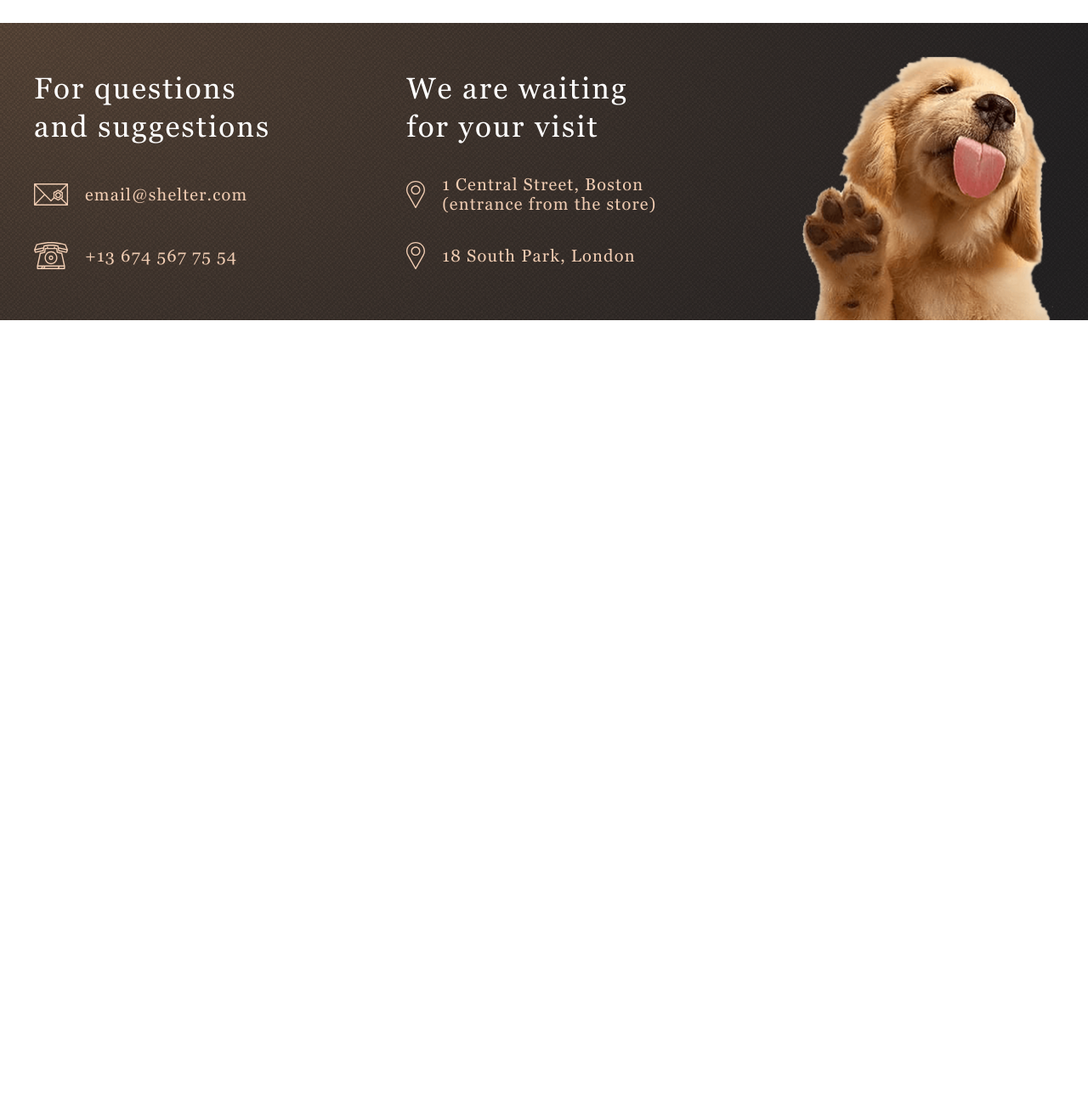
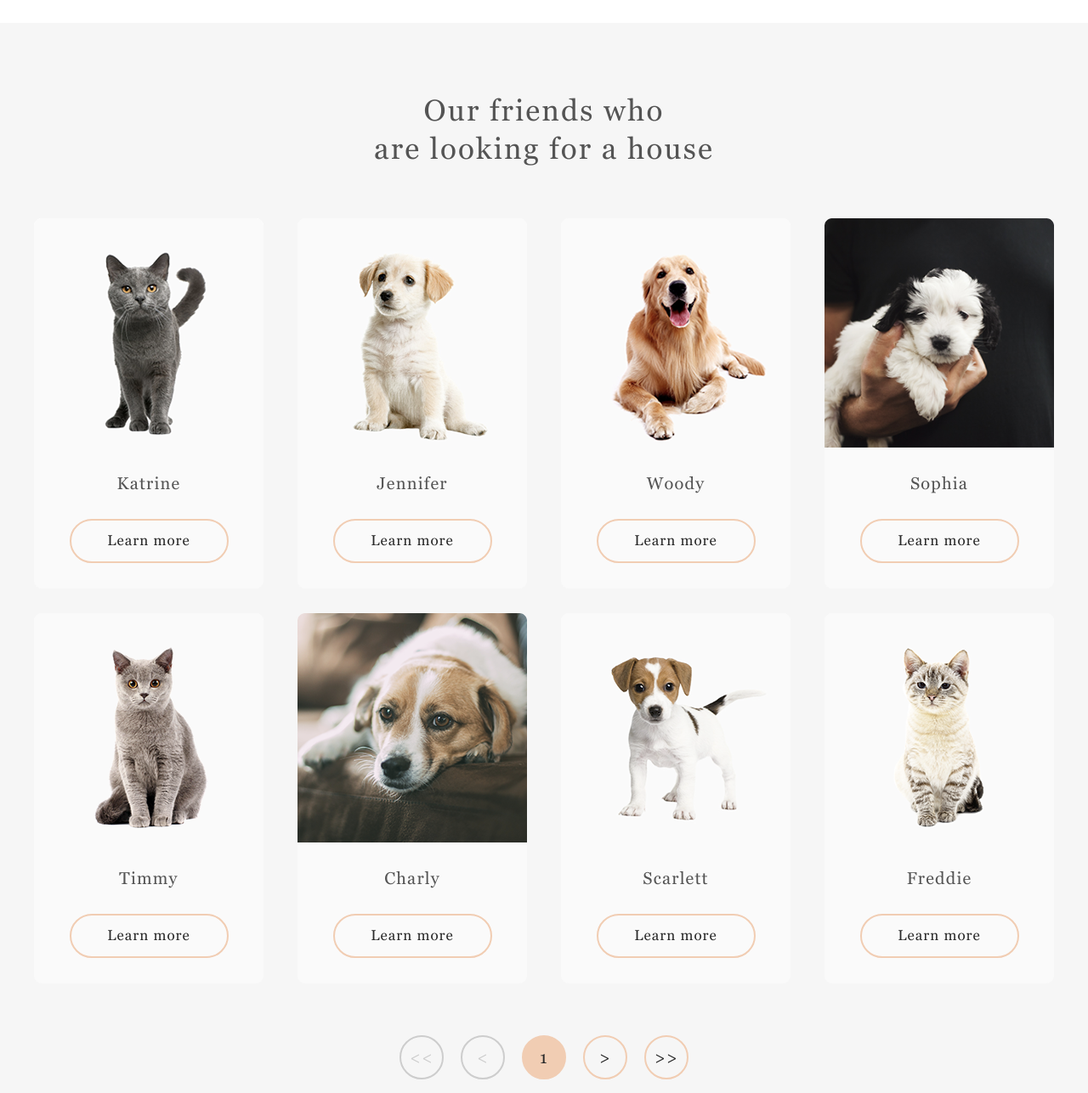
Before and after one commit to Alexander-M-rss/JSFE2022Q1, a plain HTML site: page shelter/pages/pets/index.html in a window 1280 px wide. Shown: the part 93-1380 px from the top of the page at 85% size. Before the commit the page ends 800 px from the top, so only its background shows below. Drawn offline with Linux system fonts and the light colour scheme.

Commit message:
feat: add pets section to pets page

```diff
--- a/shelter/pages/main/style.css
+++ b/shelter/pages/main/style.css
@@ -85,6 +85,7 @@ a {
 }
 
 .logo-title {
+  padding-top: 2px;
   font: var(--logo-title);
   letter-spacing: 0.06em;
   color: var(--color-primary);
@@ -98,8 +99,8 @@ a {
 
 .logo-subtitle {
   display: block;
-  margin-top: 10px;
-  margin-left: 4px;
+  padding-top: 8px;
+  padding-left: 4px;
   font: var(--logo-subtitle);
   letter-spacing: 0.1em;
   color: var(--color-light-xl);
@@ -110,6 +111,7 @@ a {
 }
 
 .nav-menu {
+  padding-bottom: 1px;
   display: flex;
   justify-content: space-between;
   gap: 35px;
@@ -141,7 +143,7 @@ a {
   background-origin: border-box;
 }
 .not-only .content {
-  padding-top: 163px;
+  padding-top: 165px;
 }
 
 h2 {
@@ -173,7 +175,7 @@ h3, h4, h5 {
 .not-only .content .section-text {
   /* width: 36vw; */
   width: 460px;
-  padding: 42px 0;
+  padding: 40px 0 42px 0;
   font: var(--paragraph-l);
   color: var(--color-dark-s);
 }
@@ -191,7 +193,7 @@ h3, h4, h5 {
   background-color: transparent;
   display: flex;
   align-items: center;
-  justify-content: : center;
+  justify-content: center;
   outline: none;
   cursor: pointer;
   width: max-content;
@@ -221,11 +223,6 @@ h3, h4, h5 {
   padding: 0;
 }
 
-.button-arrow svg {
-  display: block;
-  margin: 0 auto;
-}
-
 .slider .button-arrow:last-child {
   transform: rotate(180deg);
 }
@@ -251,19 +248,14 @@ h3, h4, h5 {
   gap: 25px;
 }
 
-/* .about .content .section-title {
-  letter-spacing: 0.06em;
-  color: var(--color-dark-l);
-} */
-
 .about .content .section-text {
   font: var(--paragraph-l);
   color: var(--color-dark-xl);
 }
 
-.pets {
+.our-friends {
   padding-top: 80px;
-  padding-bottom: 100px;
+  padding-bottom: 99px;
   display: flex;
   flex-direction: column;
   align-items: center;
@@ -272,11 +264,13 @@ h3, h4, h5 {
   background-color: var(--color-light-l);
 }
 
-.pets .section-title {
+.our-friends .section-title {
+  padding-top: 2px;
   text-align: center;
 }
 
 .slider {
+  margin-top: -2px;
   width: 100%;
   display: flex;
   justify-content: space-between;
@@ -288,7 +282,7 @@ h3, h4, h5 {
   gap: 90px;
 }
 
-.slider-item {
+.card {
   width: 100%;
   max-width: 270px;
   background-color: var(--color-light-s);
@@ -298,25 +292,25 @@ h3, h4, h5 {
   transition: all .3s ease;
 }
 
-.slider-item h4{
+.card h4{
   padding-top: 25px;
 }
 
-.slider-item .button {
+.card .button {
   margin: 30px auto;
 }
 
-.slider-item:hover {
+.card:hover {
   background-color: var(--color-light-xl);
   box-shadow: 0 2px 35px 14px rgba(13, 13, 13, 0.04);
 }
 
-.slider-item:hover .button {
+.card:hover .button {
   background-color: var(--color-primary-light);
   border-color: var(--color-primary-light);
 }
 
-.pets .button-primary {
+.our-friends .button-primary {
   width: 261px;
 }
 
@@ -326,11 +320,12 @@ h3, h4, h5 {
 }
 
 .help .section-title {
+  padding-top: 2px;
   text-align: center;
 }
 
 .help .content {
-  padding-top: 60px;
+  padding-top: 58px;
   display: flex;
   flex-wrap: wrap;
   justify-content: center;
@@ -353,9 +348,9 @@ h3, h4, h5 {
   padding-top: 30px;
 }
 
-.donation {
+.in-addition {
   padding-top: 80px;
-  padding-bottom: 100px;
+  padding-bottom: 101px;
   display: flex;
   justify-content: center;
   align-items: flex-start;
@@ -363,19 +358,20 @@ h3, h4, h5 {
   background-color: var(--color-light-l);
 }
 
-.donation .image {
+.in-addition .image {
   display: block;
   padding-top: 11px;
 }
 
-.donation .content {
+.in-addition .content {
+  padding-top: 2px;
   display: flex;
   flex-direction: column;
   width: 380px;
-  gap: 20px;
+  gap: 19px;
 }
 
-.donation .content .card {
+.in-addition .content .bank-card {
   background-color: var(--color-primary);
   border-radius: 9px;
   color: var(--color-dark-l);
@@ -388,11 +384,11 @@ h3, h4, h5 {
   transition: all .3s ease;
 }
 
-.donation .content .card:hover {
+.in-addition .content .bank-card:hover {
   background-color: var(--color-primary-light);
 }
 
-.donation .content .info {
+.in-addition .content .info {
   font: var(--legal-information);
   color: var(--color-dark-m);
 }
@@ -409,10 +405,11 @@ h3, h4, h5 {
   padding-top: 16px;
   display: flex;
   flex-direction: column;
-  gap: 40px;
+  gap: 39px;
 }
 
 .contacts-block h3 {
+  padding-top: 2px;
   color: var(--color-light-xl);
 }
 
--- a/shelter/pages/pets/index.html
+++ b/shelter/pages/pets/index.html
@@ -29,15 +29,110 @@
       </nav>
     </div>
   </header>
-
+  <main>
+    <section class="container our-friends">
+      <h3 class="section-title">Our friends who<br>are looking for a house</h3>
+      <div class="content">
+        <div class="card">
+          <div class="photo">
+             <img src="../../assets/images/pets-katrine.png" alt="pet">
+          </div>
+          <h4 class="name">Katrine</h4>
+          <button class="button">
+            <span>Learn more</span>
+          </button>
+        </div>
+        <div class="card">
+          <div class="photo">
+             <img src="../../assets/images/pets-jennifer.png" alt="pet">
+          </div>
+          <h4 class="name">Jennifer</h4>
+          <button class="button">
+            <span>Learn more</span>
+          </button>
+        </div>
+        <div class="card">
+          <div class="photo">
+             <img src="../../assets/images/pets-woody.png" alt="pet">
+          </div>
+          <h4 class="name">Woody</h4>
+          <button class="button">
+            <span>Learn more</span>
+          </button>
+        </div>
+        <div class="card">
+          <div class="photo">
+             <img src="../../assets/images/pets-sophia.png" alt="pet">
+          </div>
+          <h4 class="name">Sophia</h4>
+          <button class="button">
+            <span>Learn more</span>
+          </button>
+        </div>
+        <div class="card">
+          <div class="photo">
+             <img src="../../assets/images/pets-timmy.png" alt="pet">
+          </div>
+          <h4 class="name">Timmy</h4>
+          <button class="button">
+            <span>Learn more</span>
+          </button>
+        </div>
+        <div class="card">
+          <div class="photo">
+             <img src="../../assets/images/pets-charly.png" alt="pet">
+          </div>
+          <h4 class="name">Charly</h4>
+          <button class="button">
+            <span>Learn more</span>
+          </button>
+        </div>
+        <div class="card">
+          <div class="photo">
+             <img src="../../assets/images/pets-scarlett.png" alt="pet">
+          </div>
+          <h4 class="name">Scarlett</h4>
+          <button class="button">
+            <span>Learn more</span>
+          </button>
+        </div>
+        <div class="card">
+          <div class="photo">
+             <img src="../../assets/images/pets-freddie.png" alt="pet">
+          </div>
+          <h4 class="name">Freddie</h4>
+          <button class="button">
+            <span>Learn more</span>
+          </button>
+        </div>
+      </div>
+      <div class="navigation">
+        <button class="button button-arrow" disabled="">
+          <span>&lt;&lt;</span>
+        </button>
+        <button class="button button-arrow" disabled="">
+          <span>&lt;</span>
+        </button>
+        <button class="button button-arrow button-active">
+          <span>1</span>
+        </button>
+        <button class="button button-arrow">
+          <span>&gt;</span>
+        </button>
+        <button class="button button-arrow">
+          <span>&gt;&gt;</span>
+        </button>
+      </div>
+    </section>
+  </main>
   <footer id="contacts" class="container footer">
     <div class="contacts-block">
       <h3>For questions<br>and suggestions</h3>
-      <a href="mailto:email@shelter.com" target="_blank">
+      <a href="mailto:email@shelter.com">
         <img src="../../assets/icons/email.svg" width="40" height="32">
         email@shelter.com
       </a>
-      <a href="tel:+136745677554" target="_blank">
+      <a href="tel:+136745677554">
         <img src="../../assets/icons/phone.svg" width="40" height="32">
         +13 674 567 75 54
       </a>
--- a/shelter/pages/pets/style.css
+++ b/shelter/pages/pets/style.css
@@ -41,7 +41,7 @@
   --h3: 400 35px/45px var(--georgia);
   --h4: 400 20px/23px var(--georgia);
   --h5: 400 15px/17px var(--georgia);
-  --button: 400 17px/22px var(--georgia);
+  --button: 400 17px/22.1px var(--georgia);
 }
 
 
@@ -91,7 +91,6 @@ h3, h4, h5 {
 }
 
 .header {
-  background-color: var(--color-light-xl);
   position: sticky;
   top: 0px;
   width: 100vw;
@@ -101,6 +100,7 @@ h3, h4, h5 {
   min-height: 120px;
   display: flex;
   align-items: center;
+  background-color: var(--color-light-xl);
 }
 
 a {
@@ -109,6 +109,7 @@ a {
 }
 
 .logo-title {
+  padding-top: 2px;
   font: var(--logo-title);
   letter-spacing: 0.06em;
   color: var(--color-dark-l);
@@ -116,8 +117,8 @@ a {
 
 .logo-subtitle {
   display: block;
-  margin-top: 10px;
-  margin-left: 4px;
+  padding-top: 8px;
+  padding-left: 4px;
   font: var(--logo-subtitle);
   letter-spacing: 0.1em;
   color: var(--color-dark-3xl);
@@ -128,6 +129,7 @@ a {
 }
 
 .nav-menu {
+  padding-bottom: 1px;
   display: flex;
   justify-content: space-between;
   gap: 35px;
@@ -151,6 +153,121 @@ a {
   cursor: default;
 }
 
+.button {
+  height: 52px;
+  padding: 15px 45px;
+  border: 2px solid var(--color-primary);
+  border-radius: 100px;
+  background-color: transparent;
+  display: flex;
+  align-items: center;
+  justify-content: center;
+  outline: none;
+  cursor: pointer;
+  width: max-content;
+  transition: all .3s ease;
+}
+
+.button span {
+  font: var(--button);
+  letter-spacing: 0.06em;
+  white-space: nowrap;
+  color: var(--color-dark-3xl);
+  transition: all .3s ease;
+}
+
+.button:not(:disabled):not([class~="button-active"]):hover {
+  background-color: var(--color-primary-light);
+  border-color: var(--color-primary-light);
+}
+
+.button-primary {
+  background-color: var(--color-primary);
+}
+
+.button-arrow {
+  width: 52px;
+  height: 52px;
+  padding: 0;
+}
+
+.button-active {
+  background-color: var(--color-primary);
+  cursor: default;
+}
+
+.button:disabled {
+  background-color: transparent;
+  border-color: var(--color-dark-s);
+  cursor: default;
+}
+
+.button:disabled span {
+  color: var(--color-dark-s);
+}
+
+.our-friends {
+  padding-top: 82px;
+  padding-bottom: 98px;
+  display: flex;
+  flex-flow: column;
+  gap: 45px;
+  background-color: var(--color-light-l);
+}
+
+.our-friends .section-title {
+  text-align: center;
+  margin: 0 auto;
+}
+
+.our-friends .content {
+  padding: 13px 0 14px 0;
+  display: grid;
+  grid-template-columns: repeat(4, 1fr);
+  gap: 29px 40px;
+}
+
+.card {
+  width: 100%;
+  max-width: 270px;
+  background-color: var(--color-light-s);
+  border-radius: 9px;
+  cursor: pointer;
+  text-align: center;
+  transition: all .3s ease;
+}
+
+.card h4{
+  padding-top: 25px;
+}
+
+.card .button {
+  margin: 30px auto;
+  max-width: 187px;
+}
+
+.card:hover {
+  background-color: var(--color-light-xl);
+  box-shadow: 0 2px 35px 14px rgba(13, 13, 13, 0.04);
+}
+
+.card:hover .button {
+  background-color: var(--color-primary-light);
+  border-color: var(--color-primary-light);
+}
+
+.our-friends .navigation {
+  padding-top: 2px;
+  margin: 0 auto;
+  display: flex;
+  justify-content: space-between;
+  gap: 20px;
+}
+
+.our-friends .navigation .button-arrow span {
+  font: var(--h4);
+}
+
 .footer {
   padding-top: 40px;
   display: flex;
@@ -160,10 +277,10 @@ a {
 }
 
 .contacts-block {
-  padding-top: 16px;
+  padding-top: 18px;
   display: flex;
   flex-direction: column;
-  gap: 40px;
+  gap: 39px;
 }
 
 .contacts-block h3 {
@@ -183,5 +300,5 @@ a {
 }
 
 .contacts-block a:hover {
-    color: var(--color-primary-light);
+  color: var(--color-primary-light);
 }
```
Also changed, not shown: shelter/pages/main/index.html (+8 -8 lines), shelter/assets/images/pets-scarlett.png (renamed from shelter/assets/images/pets-scarlet.png). Lines whose indentation alone changed are shown as unchanged.
